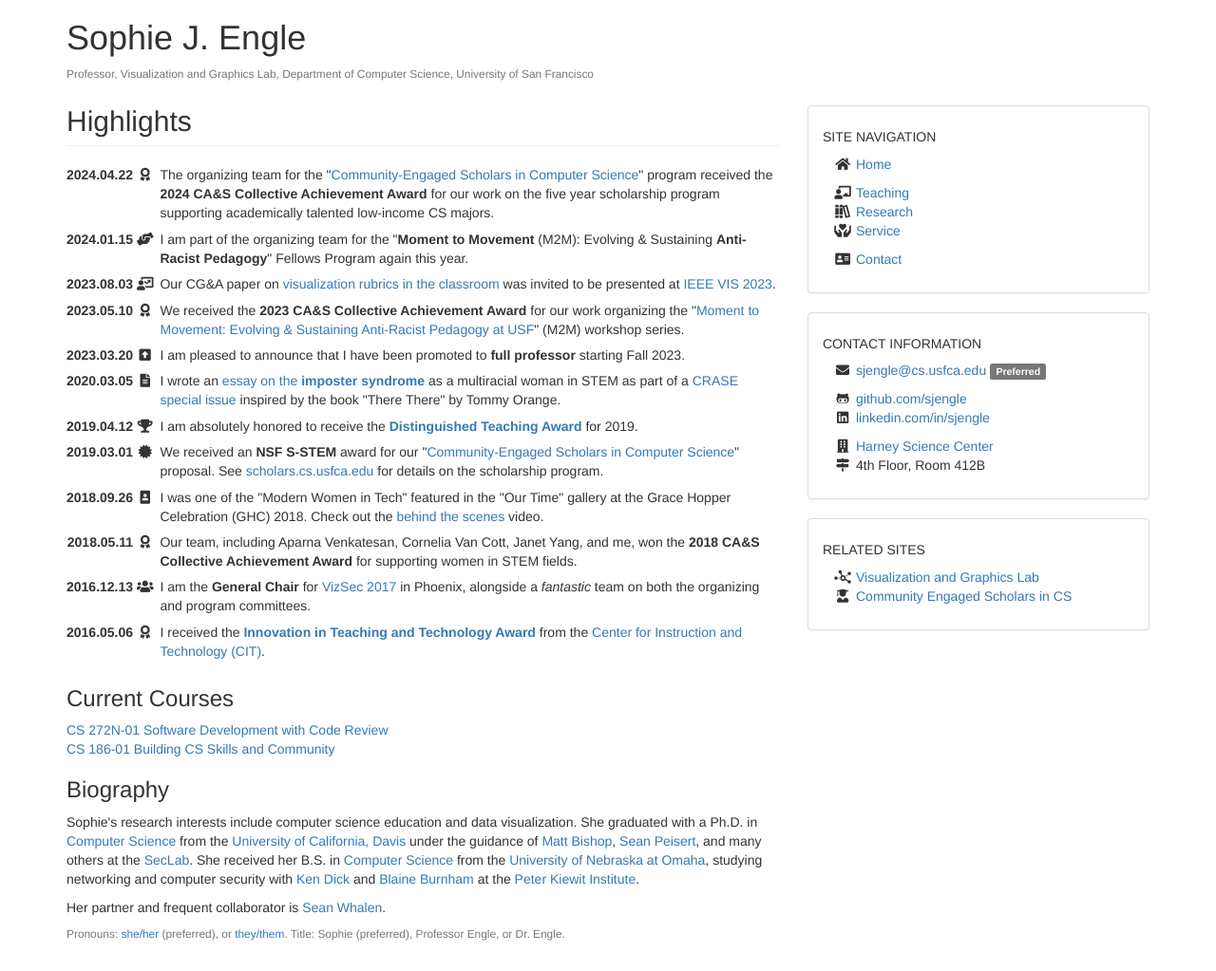
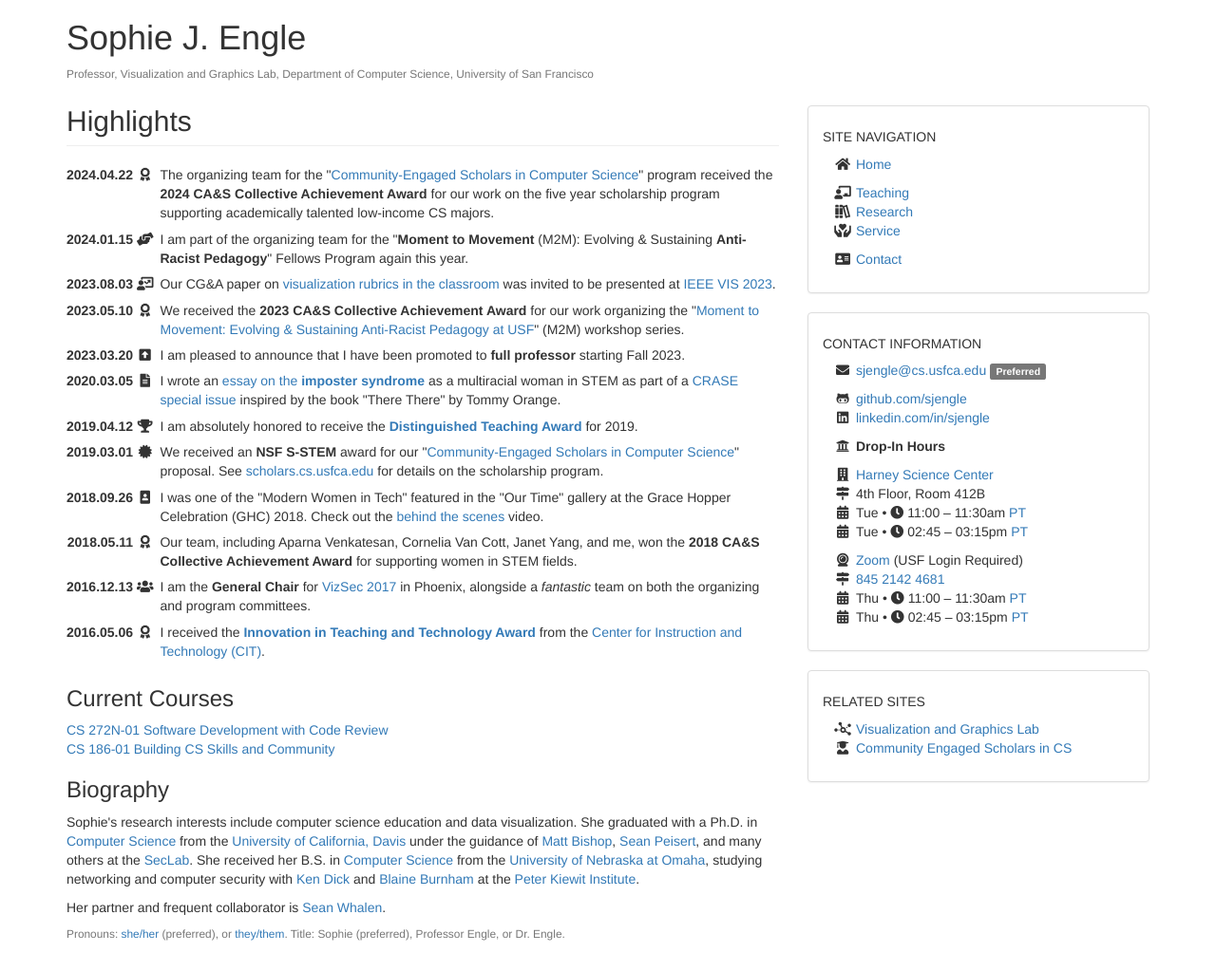
Before and after one commit to sjengle/sjengle.github.io, a Jekyll site: the page built from index.html, in a window 1280 px wide. Shown: the whole page at 95% size. Built offline with Jekyll 4.4.1, drawn with Linux system fonts in a browser that asks for light colours.

Commit message:
Updating office hours

```diff
--- a/_layouts/default.html
+++ b/_layouts/default.html
@@ -108,29 +108,24 @@
               <li><i class="fa-li fab fa-linkedin"></i> <a href="https://www.linkedin.com/in/sjengle">linkedin.com/in/sjengle</a></li>
             </ul>
 
-            <!--
             <ul class="fa-ul">
               <li><i class="fa-li fas fa-university"></i> <strong>Drop-In Hours</strong></li>
             </ul>
-            -->
 
             <ul class="fa-ul">
               <li><i class="fa-li fas fa-building"></i> <a href="https://maps.usfca.edu/?id=924#!m/160034">Harney Science Center</a></li>
               <li><i class="fa-li fas fa-map-signs"></i> 4th Floor, Room 412B</li>
-              <!--
+
               <li><i class="fa-li fas fa-calendar-alt"></i> Tue &bull; <i class="fas fa-clock"></i> 11:00 &ndash; 11:30am <a href="https://time.is/San_Francisco">PT</a></li>
-              <li><i class="fa-li fas fa-calendar-alt"></i> Tue &bull; <i class="fas fa-clock"></i> 04:00 &ndash; 04:30pm <a href="https://time.is/San_Francisco">PT</a></li>
-              -->
+              <li><i class="fa-li fas fa-calendar-alt"></i> Tue &bull; <i class="fas fa-clock"></i> 02:45 &ndash; 03:15pm <a href="https://time.is/San_Francisco">PT</a></li>
             </ul>
 
-            <!--
             <ul class="fa-ul">
-              <li><i class="fa-li fas fa-webcam"></i> <a href="https://usfca.zoom.us/j/83891176409">Zoom</a> (USF Login Required)</li>
-              <li><i class="fa-li fas fa-map-signs"></i> <a href="https://usfca.zoom.us/j/83891176409">838 9117 6409</a></li>
+              <li><i class="fa-li fas fa-webcam"></i> <a href="https://usfca.zoom.us/j/84521424681">Zoom</a> (USF Login Required)</li>
+              <li><i class="fa-li fas fa-map-signs"></i> <a href="https://usfca.zoom.us/j/84521424681">845 2142 4681</a></li>
               <li><i class="fa-li fas fa-calendar-alt"></i> Thu &bull; <i class="fas fa-clock"></i> 11:00 &ndash; 11:30am <a href="https://time.is/San_Francisco">PT</a></li>
-              <li><i class="fa-li fas fa-calendar-alt"></i> Thu &bull; <i class="fas fa-clock"></i> 04:00 &ndash; 04:30pm <a href="https://time.is/San_Francisco">PT</a></li>
+              <li><i class="fa-li fas fa-calendar-alt"></i> Thu &bull; <i class="fas fa-clock"></i> 02:45 &ndash; 03:15pm <a href="https://time.is/San_Francisco">PT</a></li>
             </ul>
-            -->
           </div>
         </div>
 
```
